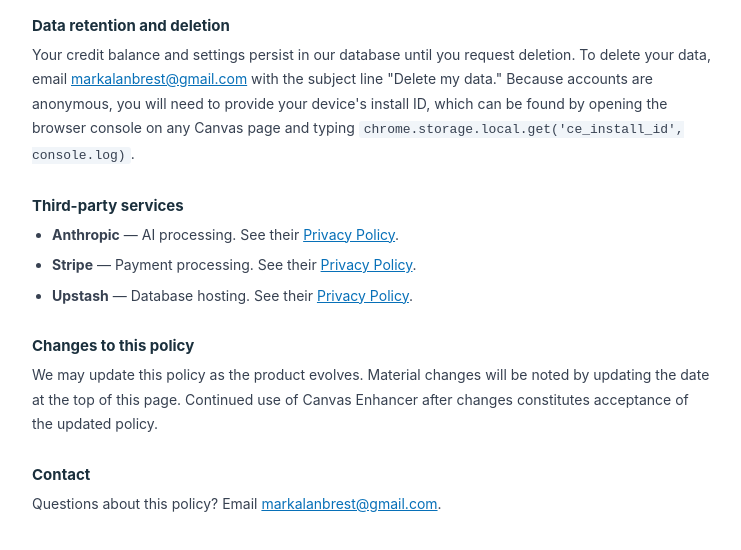
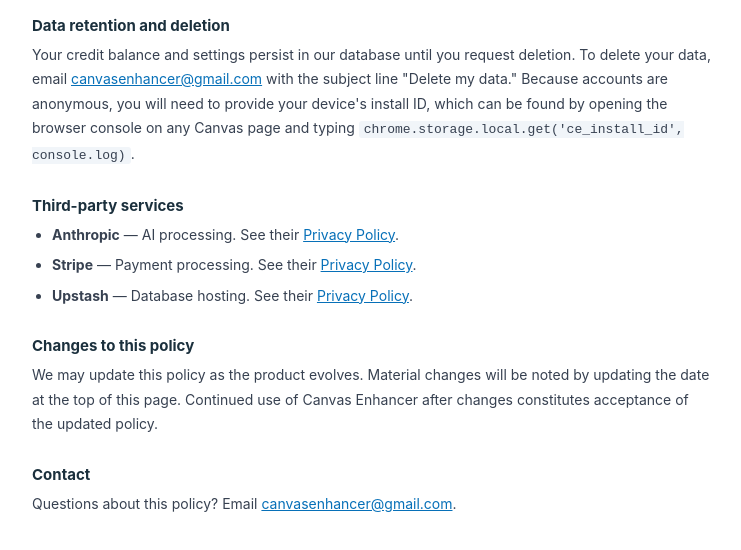
Before and after one commit to MarkAlanBrest/career-toolkit, a Next.js app: page /privacy in a window 1280 px wide. Shown: the part 1571-2121 px from the top of the page, without its empty margins (268-1009 px from the left). Built offline with nearby package versions, Linux system fonts and the light colour scheme.

Commit message:
Update contact email to canvasenhancer@gmail.com

```diff
--- a/app/privacy/page.tsx
+++ b/app/privacy/page.tsx
@@ -134,8 +134,8 @@
         <p style={{ margin: 0 }}>
           Your credit balance and settings persist in our database until you request deletion.
           To delete your data, email{' '}
-          <a href="mailto:markalanbrest@gmail.com" style={{ color: blue }}>
-            markalanbrest@gmail.com
+          <a href="mailto:canvasenhancer@gmail.com" style={{ color: blue }}>
+            canvasenhancer@gmail.com
           </a>{' '}
           with the subject line &quot;Delete my data.&quot; Because accounts are anonymous,
           you will need to provide your device&apos;s install ID, which can be found by
@@ -177,8 +177,8 @@
       <Section title="Contact">
         <p style={{ margin: 0 }}>
           Questions about this policy? Email{' '}
-          <a href="mailto:markalanbrest@gmail.com" style={{ color: blue }}>
-            markalanbrest@gmail.com
+          <a href="mailto:canvasenhancer@gmail.com" style={{ color: blue }}>
+            canvasenhancer@gmail.com
           </a>.
         </p>
       </Section>
--- a/app/terms/page.tsx
+++ b/app/terms/page.tsx
@@ -57,8 +57,8 @@
 
       <Section title="Contact">
         For billing questions or disputes, email{' '}
-        <a href="mailto:markalanbrest@gmail.com" style={{ color: '#0770B8' }}>
-          markalanbrest@gmail.com
+        <a href="mailto:canvasenhancer@gmail.com" style={{ color: '#0770B8' }}>
+          canvasenhancer@gmail.com
         </a>
         . We will respond within 2 business days.
       </Section>
```
